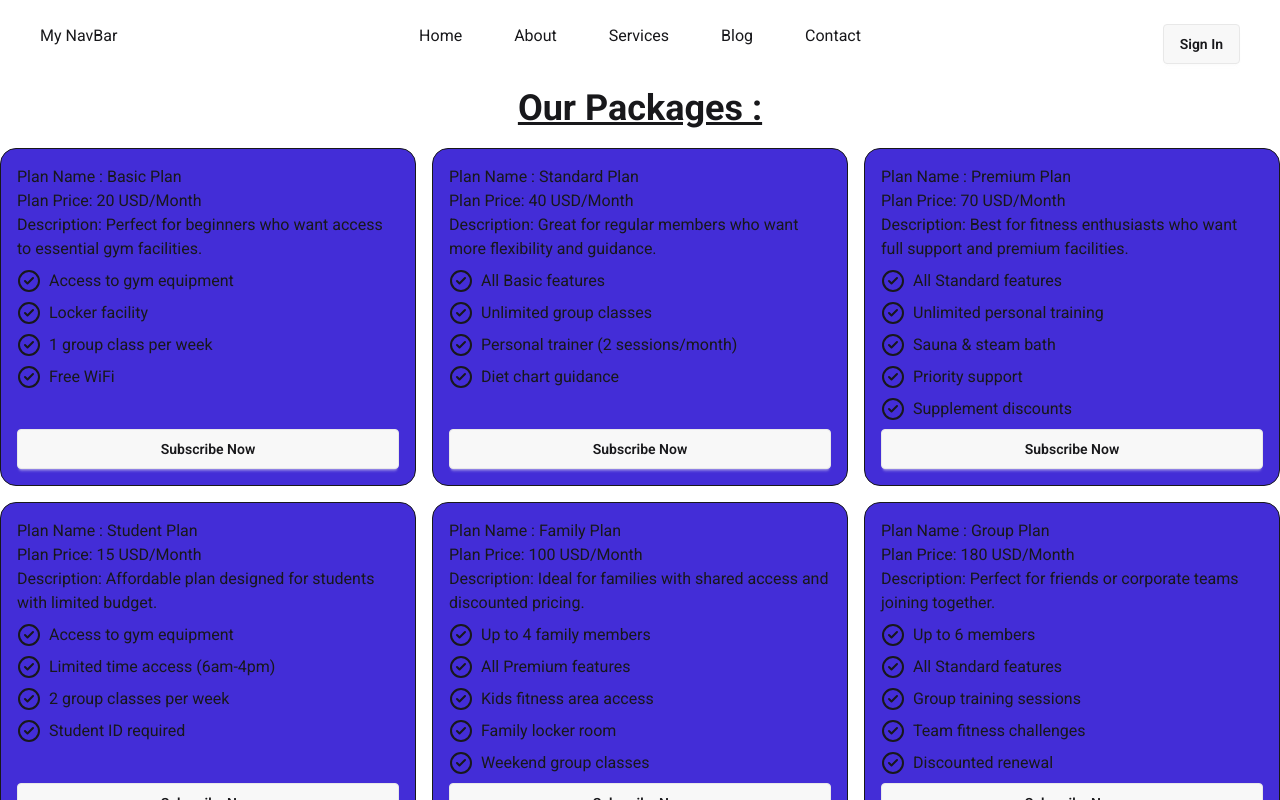
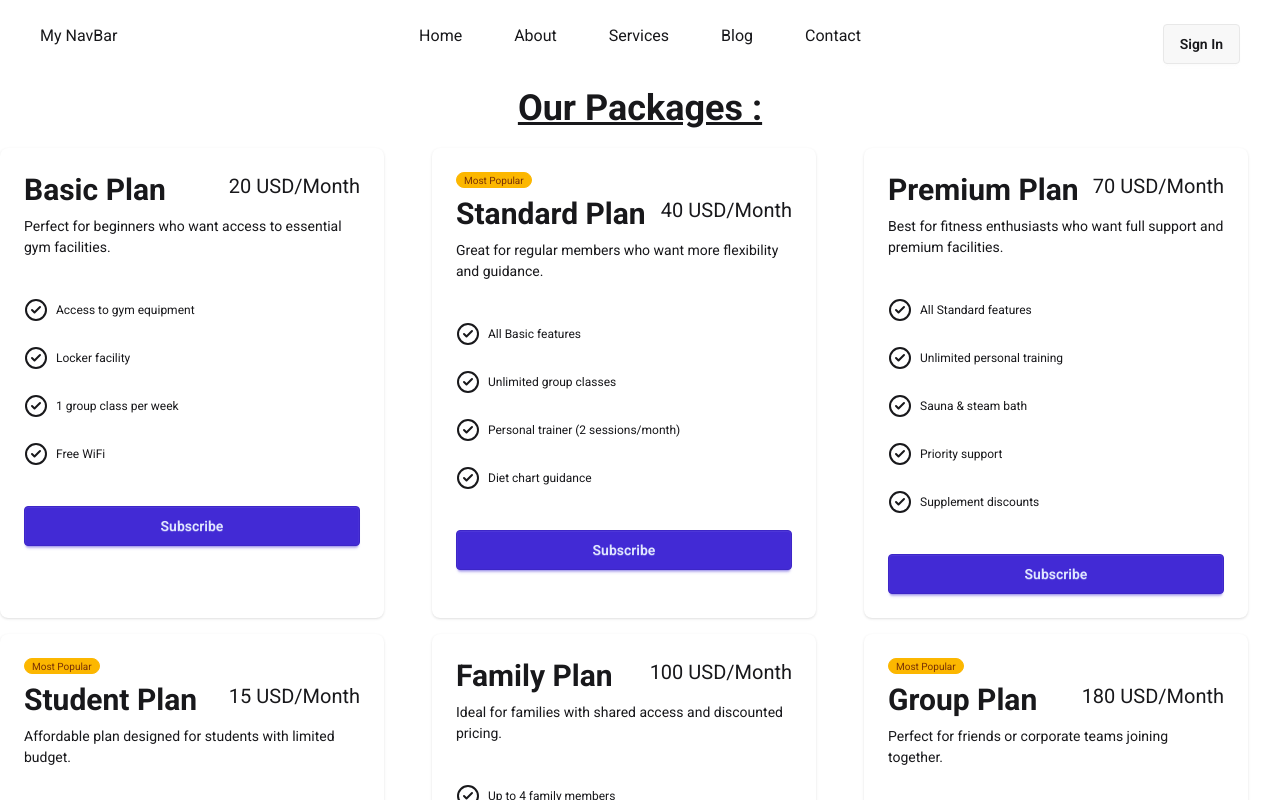
Before and after one commit to Saha-Ovi/react-tailwind-pricing-options, a React (Vite) app: page / in a window 1280 px wide. Shown: the top 800 px of the page. Built offline with nearby package versions, Linux system fonts and the light colour scheme.

Commit message:
Daisy Card added and customized

```diff
--- a/public/PricingData.json
+++ b/public/PricingData.json
@@ -17,6 +17,7 @@
       "name": "Standard Plan",
       "description": "Great for regular members who want more flexibility and guidance.",
       "price": "40 USD/Month",
+      "popular":"true",
       "features": [
         "All Basic features",
         "Unlimited group classes",
@@ -42,6 +43,7 @@
       "name": "Student Plan",
       "description": "Affordable plan designed for students with limited budget.",
       "price": "15 USD/Month",
+      "popular":"true",
       "features": [
         "Access to gym equipment",
         "Limited time access (6am-4pm)",
@@ -67,6 +69,7 @@
       "name": "Group Plan",
       "description": "Perfect for friends or corporate teams joining together.",
       "price": "180 USD/Month",
+      "popular":"true",
       "features": [
         "Up to 6 members",
         "All Standard features",
--- a/src/components/DaisyCard/DaisyCard.jsx
+++ b/src/components/DaisyCard/DaisyCard.jsx
@@ -1,39 +1,24 @@
 import React from 'react';
+import PricingFeature from '../PricingCard/PricingFeature';
 
-const DaisyCard = () => {
+const DaisyCard = ({Data}) => {
     return (
         <div className="card w-96 bg-base-100 shadow-sm">
             <div className="card-body">
-                <span className="badge badge-xs badge-warning">Most Popular</span>
+                {
+                    Data.popular && <span className="badge badge-xs badge-warning">Most Popular</span>
+                }
                 <div className="flex justify-between">
-                    <h2 className="text-3xl font-bold">Premium</h2>
-                    <span className="text-xl">$29/mo</span>
+                    <h2 className="text-3xl font-bold">{Data.name}</h2>
+                    <span className="text-xl">{Data.price}</span>
+                </div>
+                <div>
+                    <p>{Data.description}</p>
                 </div>
                 <ul className="mt-6 flex flex-col gap-2 text-xs">
-                    <li>
-                        <svg xmlns="http://www.w3.org/2000/svg" className="size-4 me-2 inline-block text-success" fill="none" viewBox="0 0 24 24" stroke="currentColor"><path strokeLinecap="round" strokeLinejoin="round" strokeWidth="2" d="M5 13l4 4L19 7" /></svg>
-                        <span>High-resolution image generation</span>
-                    </li>
-                    <li>
-                        <svg xmlns="http://www.w3.org/2000/svg" className="size-4 me-2 inline-block text-success" fill="none" viewBox="0 0 24 24" stroke="currentColor"><path strokeLinecap="round" strokeLinejoin="round" strokeWidth="2" d="M5 13l4 4L19 7" /></svg>
-                        <span>Customizable style templates</span>
-                    </li>
-                    <li>
-                        <svg xmlns="http://www.w3.org/2000/svg" className="size-4 me-2 inline-block text-success" fill="none" viewBox="0 0 24 24" stroke="currentColor"><path strokeLinecap="round" strokeLinejoin="round" strokeWidth="2" d="M5 13l4 4L19 7" /></svg>
-                        <span>Batch processing capabilities</span>
-                    </li>
-                    <li>
-                        <svg xmlns="http://www.w3.org/2000/svg" className="size-4 me-2 inline-block text-success" fill="none" viewBox="0 0 24 24" stroke="currentColor"><path strokeLinecap="round" strokeLinejoin="round" strokeWidth="2" d="M5 13l4 4L19 7" /></svg>
-                        <span>AI-driven image enhancements</span>
-                    </li>
-                    <li className="opacity-50">
-                        <svg xmlns="http://www.w3.org/2000/svg" className="size-4 me-2 inline-block text-base-content/50" fill="none" viewBox="0 0 24 24" stroke="currentColor"><path strokeLinecap="round" strokeLinejoin="round" strokeWidth="2" d="M5 13l4 4L19 7" /></svg>
-                        <span className="line-through">Seamless cloud integration</span>
-                    </li>
-                    <li className="opacity-50">
-                        <svg xmlns="http://www.w3.org/2000/svg" className="size-4 me-2 inline-block text-base-content/50" fill="none" viewBox="0 0 24 24" stroke="currentColor"><path strokeLinecap="round" strokeLinejoin="round" strokeWidth="2" d="M5 13l4 4L19 7" /></svg>
-                        <span className="line-through">Real-time collaboration tools</span>
-                    </li>
+                   {
+                     Data.features.map(feature=><PricingFeature feature={feature} ></PricingFeature>)
+                   }
                 </ul>
                 <div className="mt-6">
                     <button className="btn btn-primary btn-block">Subscribe</button>
--- a/src/components/PricingCard/PricingFeature.jsx
+++ b/src/components/PricingCard/PricingFeature.jsx
@@ -6,7 +6,7 @@ const PricingFeature = ({feature}) => {
     return (
 
        <ul className='my-2'>
-        <li className='flex gap-2 '><CircleCheck></CircleCheck>{feature}</li>
+        <li className='flex gap-2 items-center '><CircleCheck></CircleCheck>{feature}</li>
        </ul>
 
 
--- a/src/components/PricingOptions/PricingOptions.jsx
+++ b/src/components/PricingOptions/PricingOptions.jsx
@@ -1,5 +1,6 @@
 import React, { use } from 'react';
 import PricingCard from '../PricingCard/PricingCard';
+import DaisyCard from '../DaisyCard/DaisyCard';
 
 const PricingOptions = ({pricingPromise}) => {
     const pricingPromiseData=use(pricingPromise);
@@ -8,8 +9,12 @@ const PricingOptions = ({pricingPromise}) => {
         <div className='my-5'>
             <h1 className='text-4xl font-bold underline text-center'>Our Packages : </h1>
             <div className='grid md:grid-cols-2 lg:grid-cols-3 gap-4 my-5'>
+                {/* {
+                    pricingData.map(Data=><PricingCard key={Data.id} Data={Data} ></PricingCard>)
+                } */}
+
                 {
-                    pricingData.map(Data=><PricingCard key={Data.id} Data={Data} ></PricingCard>)
+                    pricingData.map(Data=><DaisyCard key={Data.id} Data={Data}></DaisyCard>)
                 }
             </div>
         </div>
```
